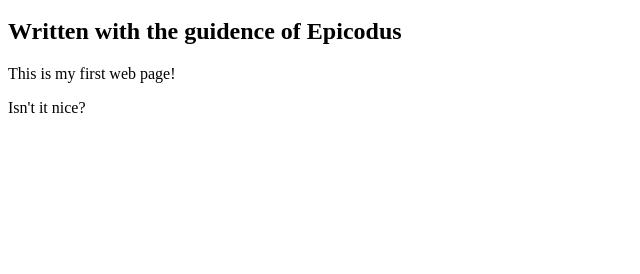
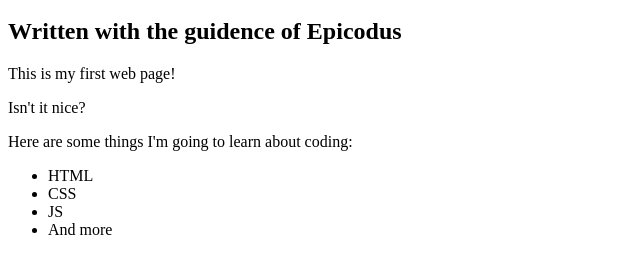
Before and after one commit to MaxBrockbank/my-first-webpage, a plain HTML site: page index.html in a window 1280 px wide. Shown: the part 48-322 px from the top of the page, without its empty margins (0-640 px from the left). Drawn offline with Linux system fonts and the light colour scheme.

Commit message:
adds list elements

```diff
--- a/index.html
+++ b/index.html
@@ -2,3 +2,11 @@
 <h2>Written with the guidence of Epicodus</h2>
 <p> This is my first web page!</p>
 <p>Isn't it nice?</p>
+
+<p>Here are some things I'm going to learn about coding:</p>
+<ul>
+  <li>HTML</li>
+  <li>CSS</li>
+  <li>JS</li>
+  <li>And more</li>
+</ul>
```
